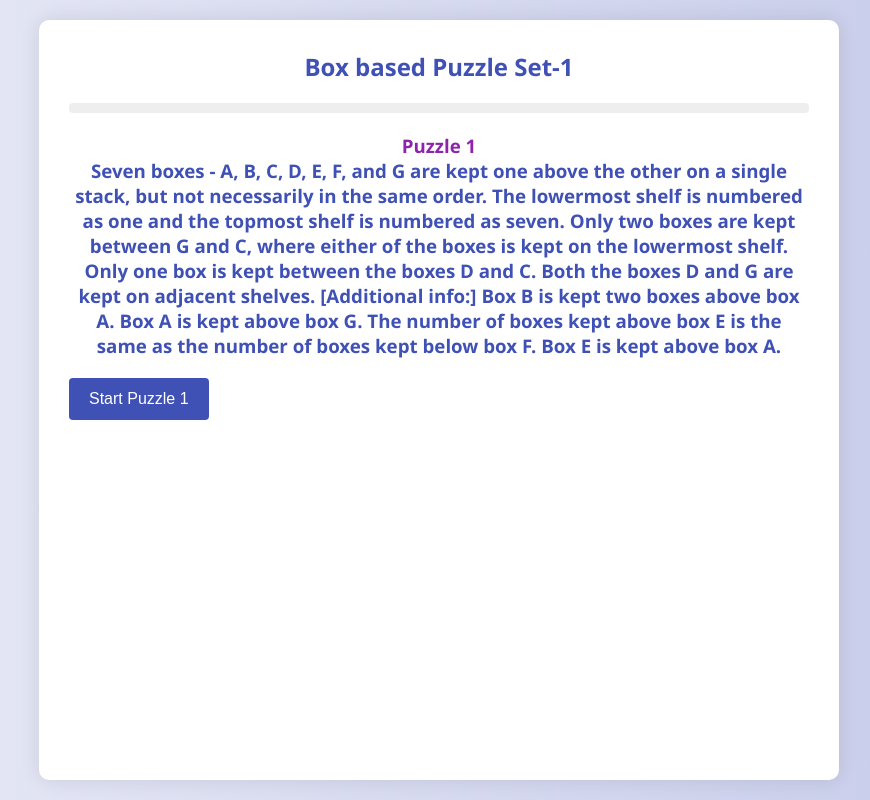
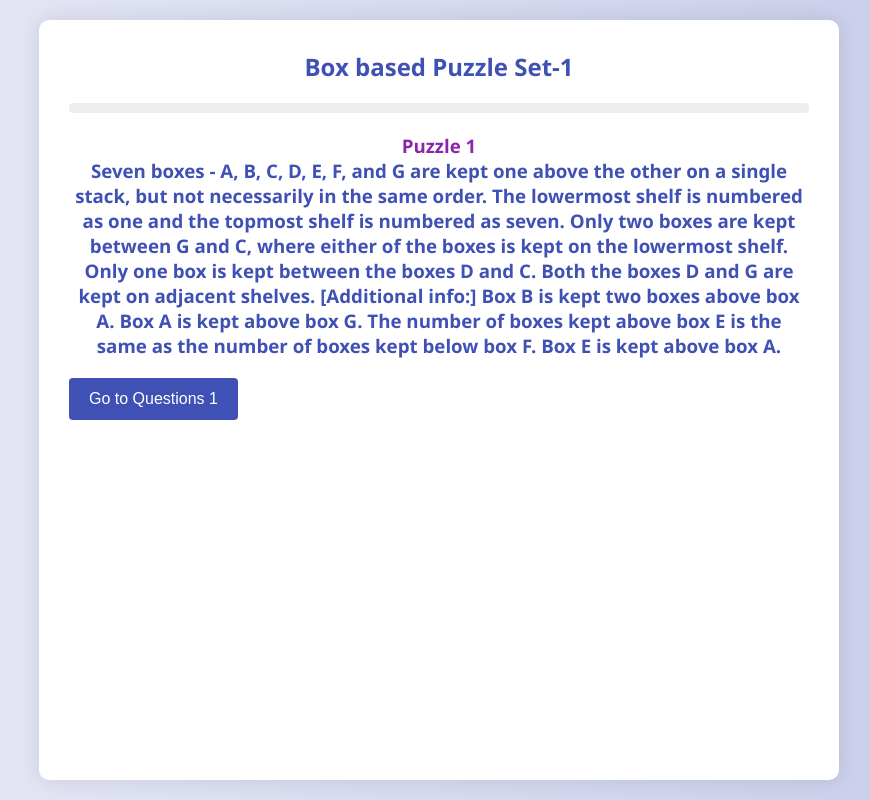
Before and after one commit to proCoder2024/TestSeries, a plain HTML site: page TopicWise/box1.html in a window 1280 px wide. Shown: the whole page, without its empty margins (201-1071 px from the left). Drawn offline with Linux system fonts and the light colour scheme.

Commit message:
qns change

```diff
--- a/TopicWise/box1.html
+++ b/TopicWise/box1.html
@@ -464,7 +464,7 @@
         <div class="description">
           <h3>${puzzle.description}</h3>
         </div>
-        <button id="startPuzzleBtn">Start Puzzle ${currentPuzzleIndex + 1}</button>
+        <button id="startPuzzleBtn">Go to Questions ${currentPuzzleIndex + 1}</button>
       `;
       document.getElementById("startPuzzleBtn").addEventListener("click", () => {
         if (!puzzle.userAnswers.length) {
```
